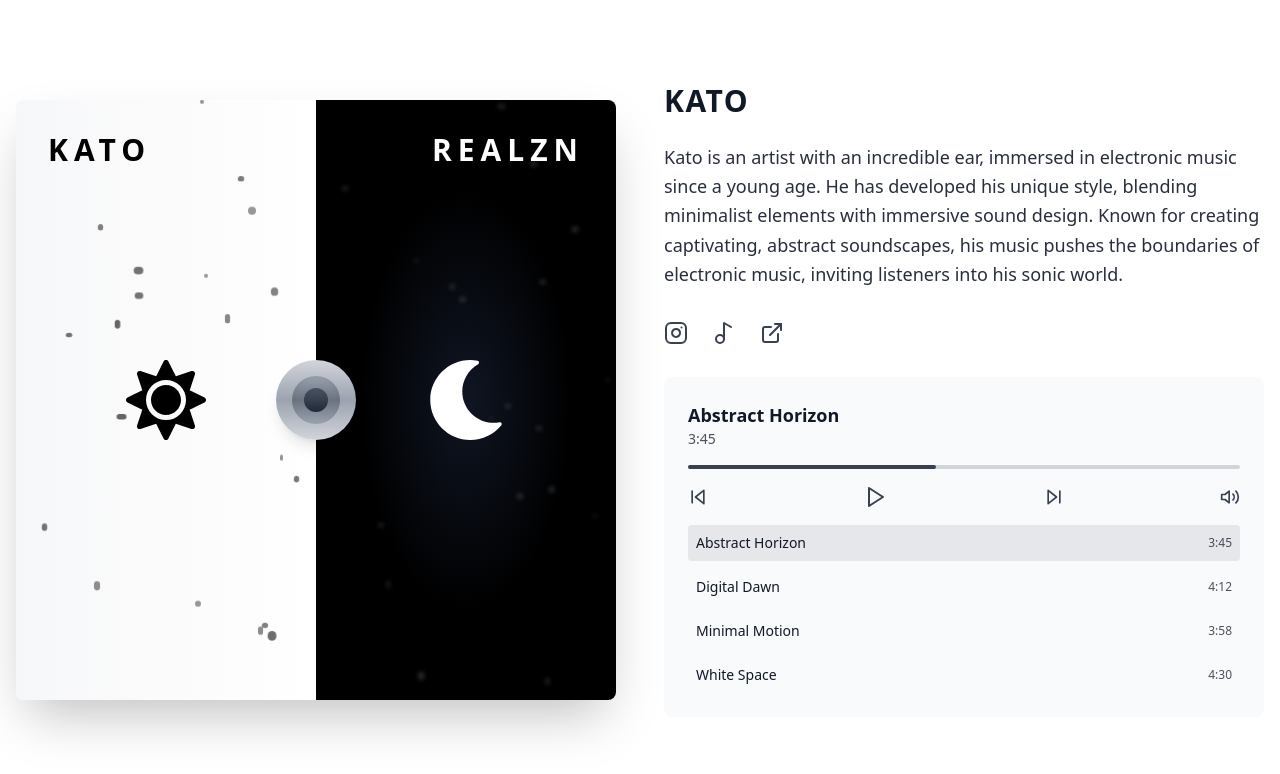
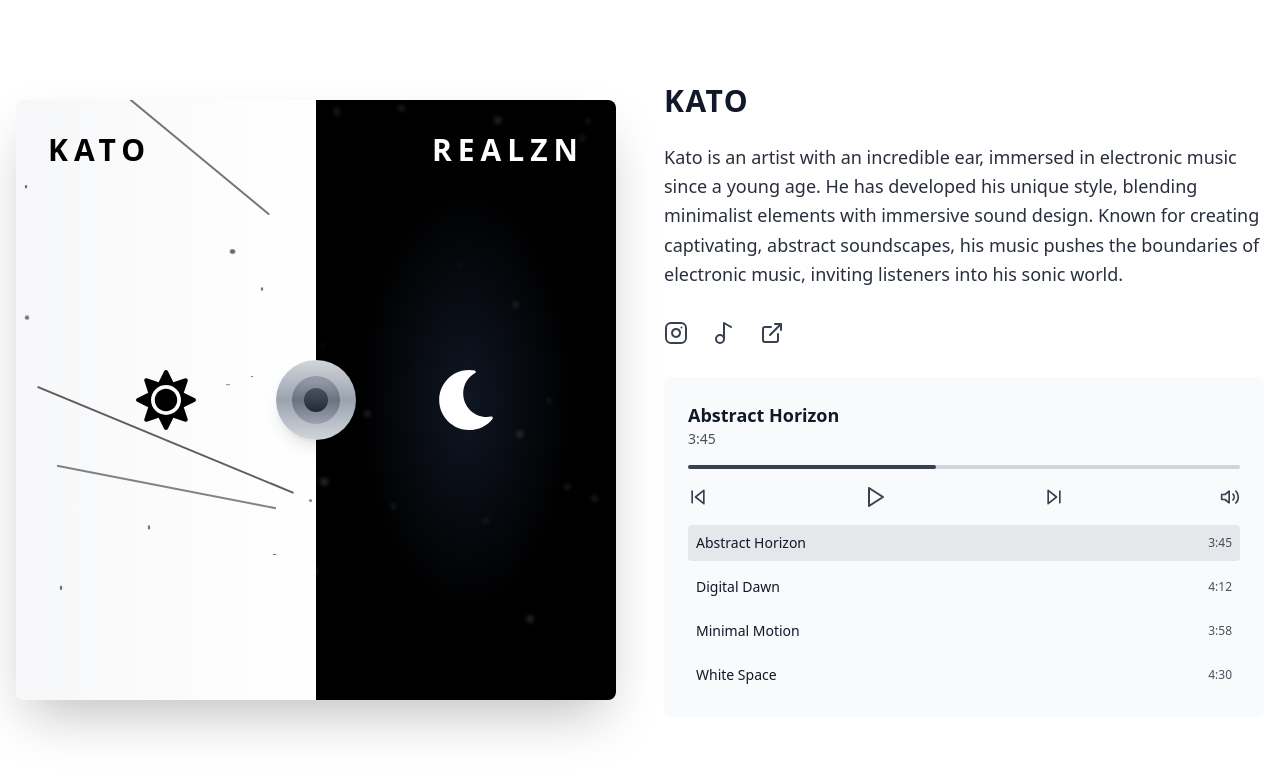
Before and after one commit to TbhX/Frenchmafia, a React (Vite) app in the folder project/: page / in a window 1280 px wide. Shown: the top 774 px of the page. Built offline with nearby package versions, Linux system fonts and the light colour scheme.

Commit message:
Update AlbumCover.tsx

```diff
--- a/project/src/components/AlbumCover.tsx
+++ b/project/src/components/AlbumCover.tsx
@@ -15,29 +15,48 @@ const AlbumCover: React.FC<AlbumCoverProps> = ({ side, onClick }) => {
     <div className="absolute inset-0 flex items-center justify-center">
       {isKato ? (
         // Icône Soleil pour Kato
-        <FaSun className="text-black" size={80} />
+        <FaSun className="text-black" size={60} />
       ) : (
         // Icône Lune pour Realzn
-        <FaMoon className="text-white" size={80} />
+        <FaMoon className="text-white" size={60} />
       )}
     </div>
   );
 
-  // Fonction pour afficher les éléments animés sur Kato
+  // Fonction pour afficher les éléments animés sur Kato (plus subtils)
   const renderKatoElements = () => (
     <div className="absolute inset-0 flex items-center justify-center">
-      {[...Array(20)].map((_, i) => (
+      {[...Array(10)].map((_, i) => (
         <div
           key={i}
           className="absolute bg-black rounded-full"
           style={{
-            width: `${Math.random() * 6 + 3}px`,  // Taille des éléments
-            height: `${Math.random() * 6 + 3}px`,
+            width: `${Math.random() * 4 + 1}px`,  // Taille des éléments réduite
+            height: `${Math.random() * 4 + 1}px`,
             top: `${Math.random() * 100}%`,
             left: `${Math.random() * 100}%`,
-            opacity: 0.2 + Math.random() * 0.5,  // Transparence aléatoire
-            animation: `float ${Math.random() * 5 + 3}s infinite ease-in-out`,
+            opacity: 0.1 + Math.random() * 0.3,  // Opacité plus subtile
+            animation: `float ${Math.random() * 3 + 2}s infinite ease-in-out`,
             transform: `scale(${Math.random() * 1 + 0.5})`
+          }}
+        />
+      ))}
+    </div>
+  );
+
+  // Élément propre au côté Kato (ligne flottante subtile)
+  const renderKatoLines = () => (
+    <div className="absolute inset-0 flex items-center justify-center">
+      {[...Array(3)].map((_, i) => (
+        <div
+          key={i}
+          className="absolute border-t-2 border-black opacity-30"
+          style={{
+            width: `${Math.random() * 50 + 50}%`,  // Longueur de la ligne variable
+            top: `${Math.random() * 100}%`,
+            animation: `moveLine ${Math.random() * 3 + 2}s infinite ease-in-out`,
+            opacity: 0.3 + Math.random() * 0.4, // Opacité subtile
+            transform: `rotate(${Math.random() * 45}deg)`  // Rotation aléatoire
           }}
         />
       ))}
@@ -63,13 +82,16 @@ const AlbumCover: React.FC<AlbumCoverProps> = ({ side, onClick }) => {
       {/* Side Specific Design */}
       <div className="absolute inset-0 flex items-center justify-center">
         {isKato ? (
-          // Kato Side with animated black elements
+          // Kato Side with animated black elements and subtle lines
           <div className="relative w-full h-full">
             {/* Light gradient background */}
             <div className="absolute inset-0 bg-gradient-to-r from-gray-100 to-white opacity-70" />
 
             {/* Render animated black elements */}
             {renderKatoElements()}
+
+            {/* Render subtle floating lines */}
+            {renderKatoLines()}
 
             {/* Render Soleil icon */}
             {renderSunMoon()}
```
